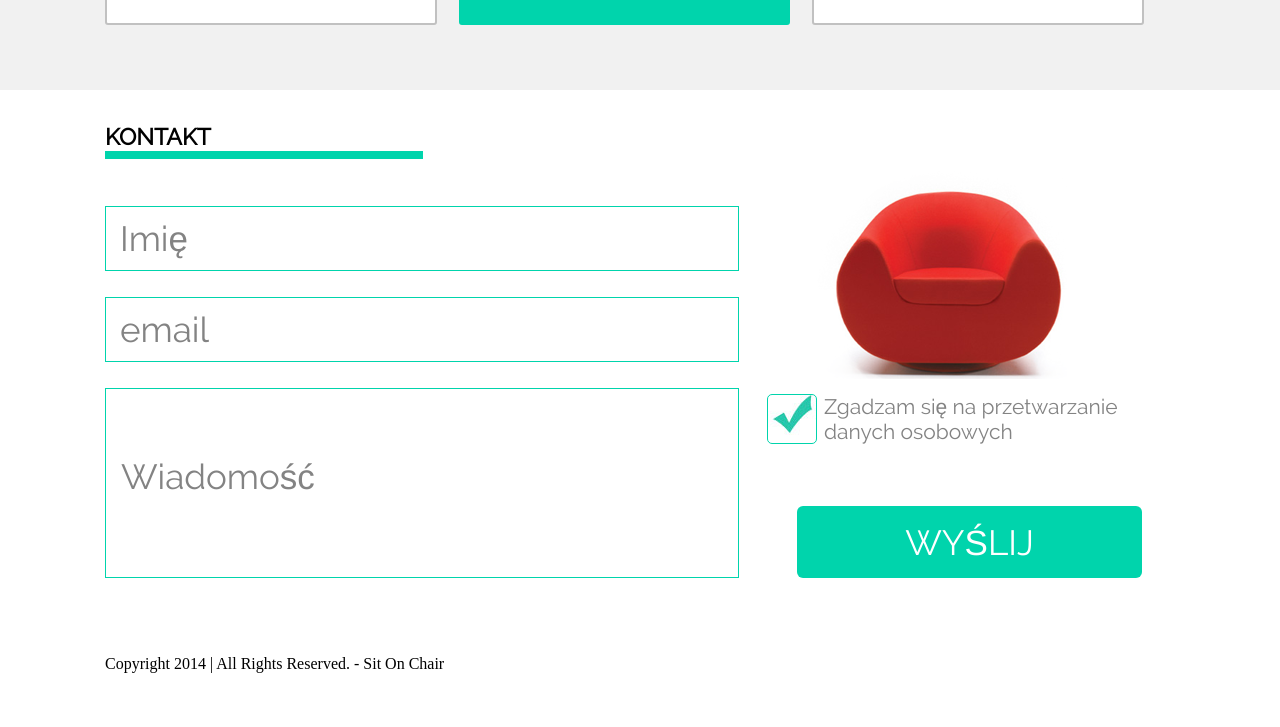
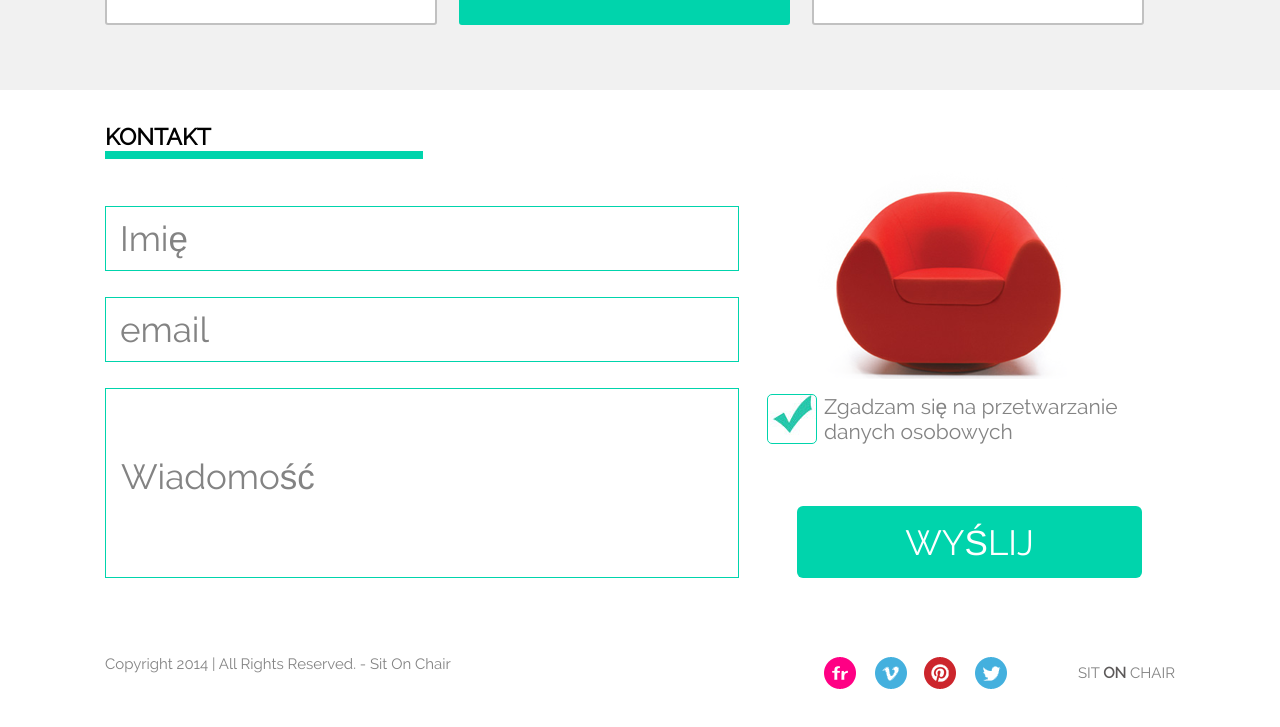
Before and after one commit to sabpsuj/SitOnChairWebsite, a plain HTML site: page Sit_on_chair_website/index.html in a window 1280 px wide. Shown: the part 1489-2216 px from the top of the page. Before the commit the page ends 2162 px from the top, so only its background shows below. Drawn offline with Linux system fonts and the light colour scheme.

Commit message:
Footer, final version

```diff
--- a/Sit_on_chair_website/css/style.css
+++ b/Sit_on_chair_website/css/style.css
@@ -355,6 +355,7 @@ h3 {
     font-size: 15px;
     line-height: 30px;
     color: #c2c2c2;
+    vertical-align: super;
 }
 
 .price p:last-child{
@@ -464,3 +465,61 @@ input[type="text"]{
    font-size: 21px;
    margin-left: 57px;
 }
+
+footer{
+    height: 90px;
+}
+
+#copyright{
+    font-family: 'raleway', 'Franklin Gothic Medium', 'Arial Narrow', Arial, sans-serif;
+    font-size: 15px;
+    color: #838383;
+    float: left;
+}
+
+.social_icons{
+    float: left;
+    margin-left: 372px;
+}
+
+#fr{
+    width: 50px;
+    height: 50px;
+    background: url('./../images/flickr.png') no-repeat;
+    float: left;
+}
+
+#vimeo{
+    width: 50px;
+    height: 50px;
+    background: url('./../images/vimeo.png') no-repeat;
+    float: left;
+}
+
+#pinterest{
+    width: 50px;
+    height: 50px;
+    background: url('./../images/pinterest.png') no-repeat;
+    float: left;
+}
+
+#twitter{
+    width: 50px;
+    height: 50px;
+    background: url('./../images/twitter.png') no-repeat;
+    float: left;
+}
+
+#logo_bottom{
+    font-family: 'raleway', 'Franklin Gothic Medium', 'Arial Narrow', Arial, sans-serif;
+    font-size: 15px;
+    color: #838383;
+    float: right;
+    display: inline-block;
+    margin-top: 9px;
+}
+
+#logo_bottom span{
+    color: #5c5959;
+    font-weight: 900;
+}
--- a/Sit_on_chair_website/index.html
+++ b/Sit_on_chair_website/index.html
@@ -159,7 +159,15 @@
 
     <footer>
         <div class="container">
-            <p>Copyright 2014 | All Rights Reserved. - Sit On Chair</p>
+            <p id="copyright">Copyright 2014 | All Rights Reserved. - Sit On Chair</p>
+            <div class="social_icons">
+                <div id="fr"></div>
+                <div id="vimeo"></div>
+                <div id="pinterest"></div>
+                <div id="twitter"></div>
+            </div>
+
+            <p id="logo_bottom">SIT <span>ON</span> CHAIR</p>
         </div>
     </footer>
 </body>
```
